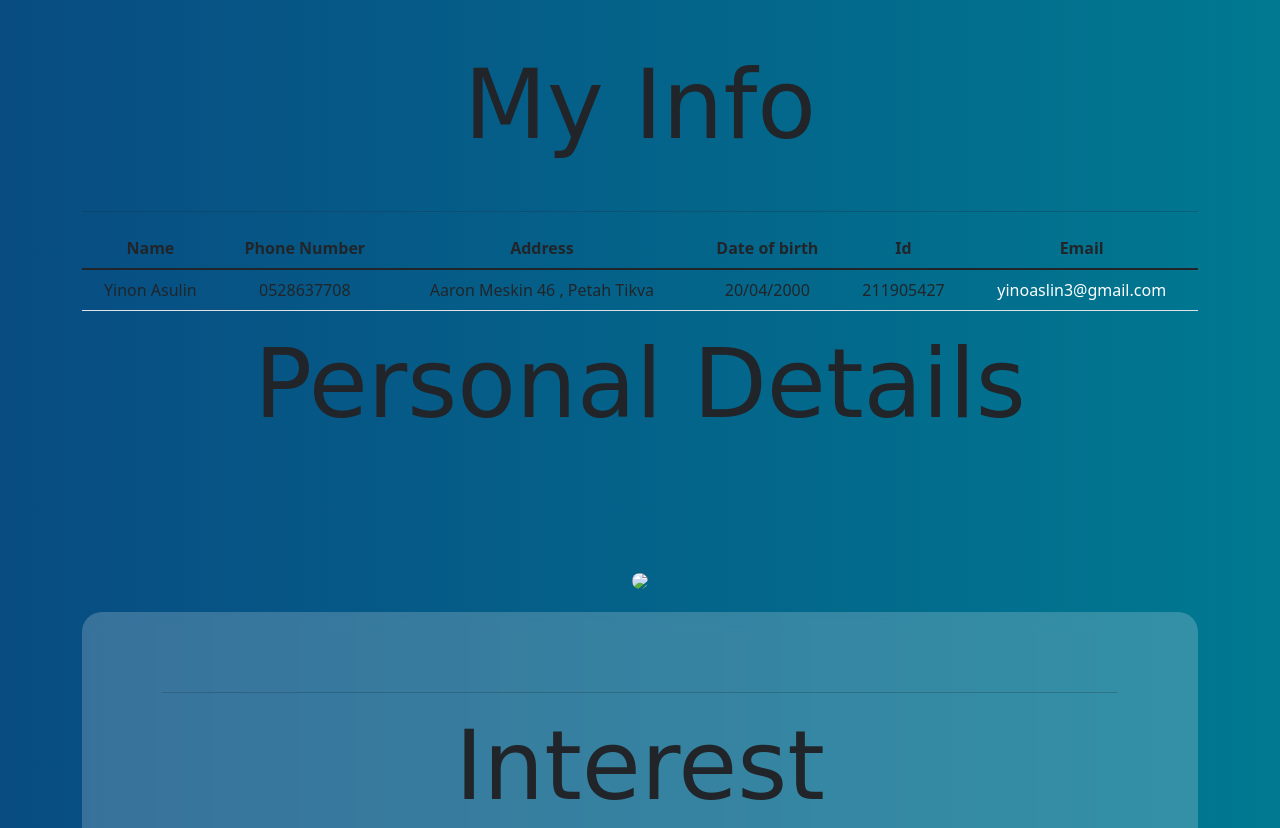
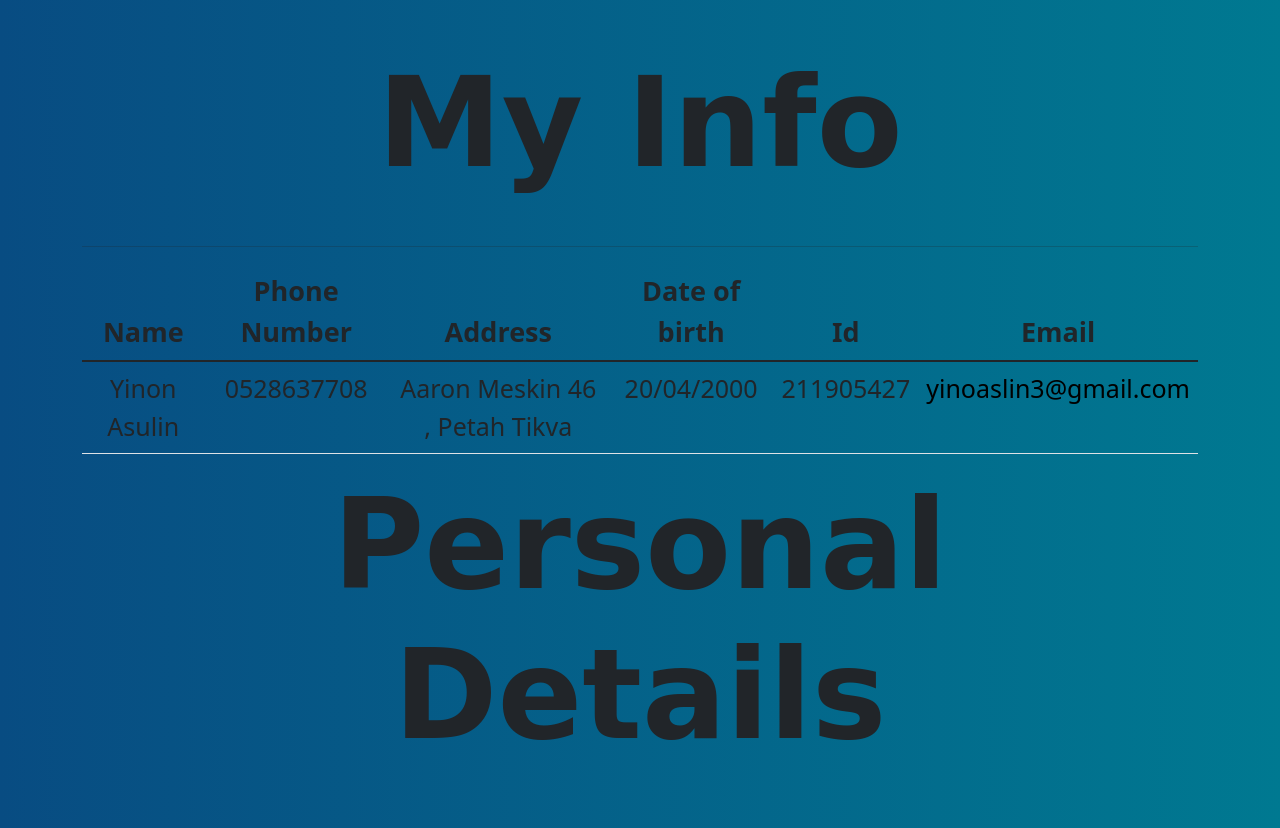
Before and after one commit to yinon12/yinon-resume, a plain HTML site: page index.html in a window 1280 px wide. Shown: the top 828 px of the page. Drawn offline with nearby package versions, Linux system fonts and the light colour scheme; a web font is replaced by a local one.

Commit message:
Update style.css

```diff
--- a/style.css
+++ b/style.css
@@ -1,10 +1,14 @@
 body {
     background: linear-gradient(90deg, rgba(8,76,130,1) 0%, rgba(0,121,145,1) 100%);
+    font-size: 25px;
+    text-align:center;
 }
 
 h1 {
-    font-family: 'Neonderthaw', cursive;
-    font-size: 6em;
+    font-family: 'Quintessential', cursive;
+    font-weight: bold;
+    font-size: 5em;
+    text-align:center;
 }
 
 .blurbg {
@@ -18,7 +22,7 @@ h1 {
 
 .myimg {
     margin-top: -155px;
-    border-radius: 50%;
+    border-radius: 100%;
 }
 
 h2 {
@@ -26,7 +30,7 @@ h2 {
 }
 
 p {
-    font-size: 1.5em;
+    font-size: 2em;
 }
 
 p a {
@@ -37,11 +41,13 @@ p a {
 
 thead td {
     font-weight: bold;
+    font-size:27px;
+    text-align:center;
 }
 
 .email {
     text-decoration: none;
-    color: white;
+    color: black;
 }
 
 .icons {
```
